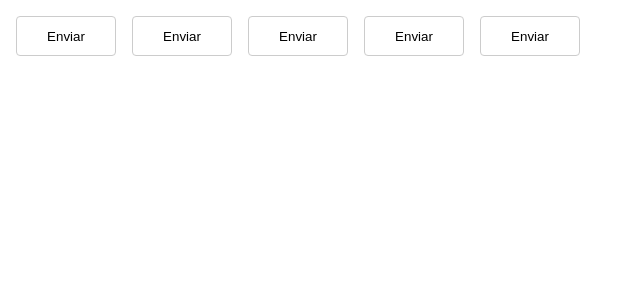
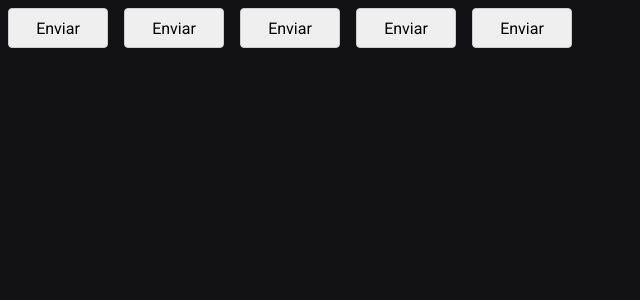
Before and after one commit to 4llves/IgniteTimer, a React (Vite) app: page / in a window 1280 px wide. Shown: the top 300 px of the page, without its empty margins (0-640 px from the left). Built offline with nearby package versions, Linux system fonts and the light colour scheme.

Commit message:
add lint

```diff
--- a/index.html
+++ b/index.html
@@ -2,7 +2,15 @@
 <html lang="en">
   <head>
     <meta charset="UTF-8" />
+
+    <link rel="preconnect" href="https://fonts.googleapis.com" />
+    <link rel="preconnect" href="https://fonts.gstatic.com" crossorigin />
+
     <meta name="viewport" content="width=device-width, initial-scale=1.0" />
+
+
+    <link href="https://fonts.googleapis.com/css2?family=Roboto+Mono:wght@700&family=Roboto:wght@400;700&display=swap" rel="stylesheet" />
+
     <title>Ignite Timer</title>
   </head>
   <body>
--- a/src/@types/styled.d.ts
+++ b/src/@types/styled.d.ts
@@ -1,8 +1,8 @@
-import 'styled-components';
-import { defaultTheme } from '../styles/themes/defalt'
+import 'styled-components'
+import { defaultTheme } from '../styles/themes/default'
 
 type ThemeType = typeof defaultTheme
 
 declare module 'styled-components' {
-  export interface defaultTheme extends ThemeType {}
+  export interface DefaultTheme extends ThemeType {}
 }
--- a/src/App.tsx
+++ b/src/App.tsx
@@ -1,16 +1,19 @@
 import { ThemeProvider } from 'styled-components'
-import { Button } from "./components/Button";
+import { Button } from './components/Button'
 
-import { defaultTheme } from './styles/themes/defalt';
+import { defaultTheme } from './styles/themes/default'
+import { GlobalStyle } from './styles/global'
 
 export function App() {
   return (
     <ThemeProvider theme={defaultTheme}>
-      <Button variant="primary"/>
-      <Button variant="secondary"/>
-      <Button variant="danger"/>
-      <Button variant="success"/>
+      <Button variant="primary" />
+      <Button variant="secondary" />
+      <Button variant="danger" />
+      <Button variant="success" />
       <Button />
+
+      <GlobalStyle />
     </ThemeProvider>
   )
 }
--- a/src/components/Button.styles.ts
+++ b/src/components/Button.styles.ts
@@ -1,14 +1,14 @@
-import styled, {css} from "styled-components";
+import styled, { css } from 'styled-components'
 
-export type ButtonVariant = 'primary' | 'secondary' | 'danger' | 'success';
+export type ButtonVariant = 'primary' | 'secondary' | 'danger' | 'success'
 
 interface ButtonContainerProps {
-  variant: ButtonVariant;
+  variant: ButtonVariant
 }
 
 const buttonVariants = {
   primary: 'purple',
-  secondary: 'orange' ,
+  secondary: 'orange',
   danger: 'red',
   success: 'green',
 }
@@ -20,9 +20,11 @@
   border: 1px solid #ccc;
   margin: 8px;
 
-  background-color: ${props => props.theme['white']}
+  background-color: ${(props) => props.theme['green-200']};
 
-  /* ${props => {
-    return css`background-color: ${buttonVariants[props.variant]}`
+  /* ${(props) => {
+    return css`
+      background-color: ${buttonVariants[props.variant]};
+    `
   }} */
 `
--- a/src/components/Button.tsx
+++ b/src/components/Button.tsx
@@ -1,7 +1,7 @@
-import { ButtonContainer, ButtonVariant } from './Button.styles';
+import { ButtonContainer, ButtonVariant } from './Button.styles'
 
 interface ButtonProps {
-  variant?: ButtonVariant;
+  variant?: ButtonVariant
 }
 
 export function Button({ variant = 'primary' }: ButtonProps) {
```
Also changed, not shown: package.json (+4 -3 lines), .eslintrc.cjs, src/styles/global.ts (line endings or trailing spaces), src/styles/themes/default.ts (line endings or trailing spaces), 1 other file (tests, documents, lock files or other folders).
